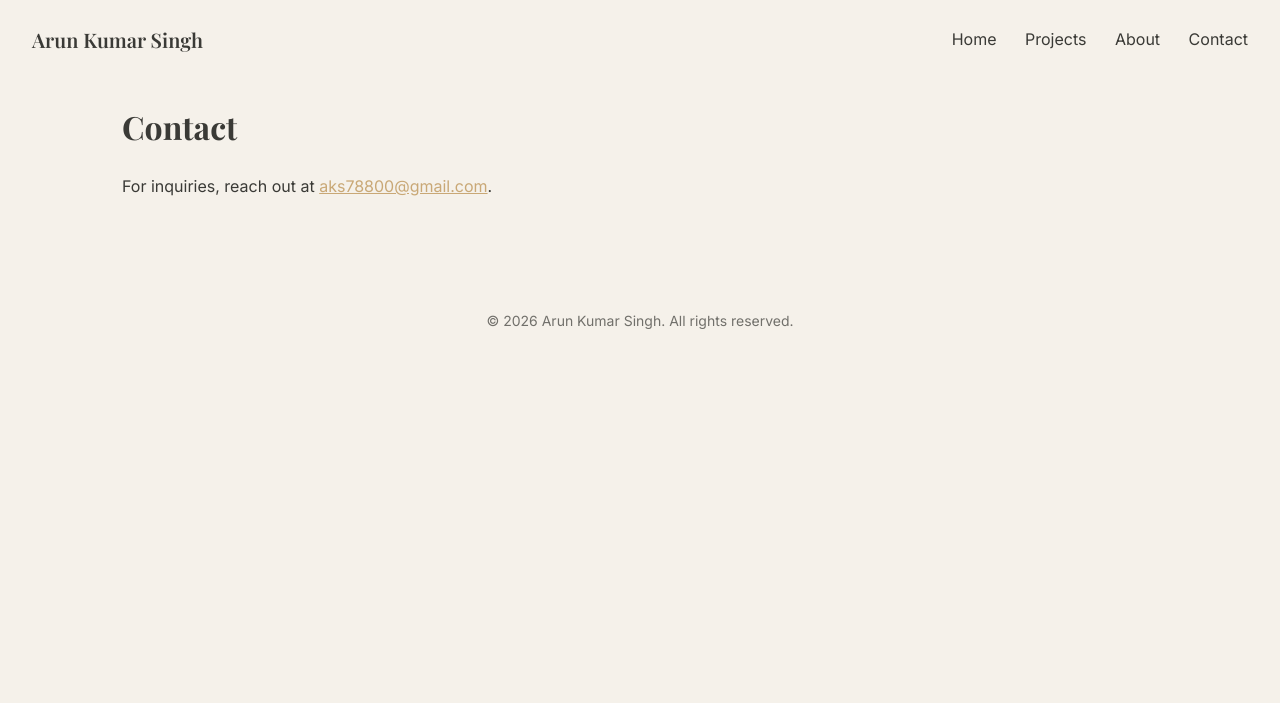
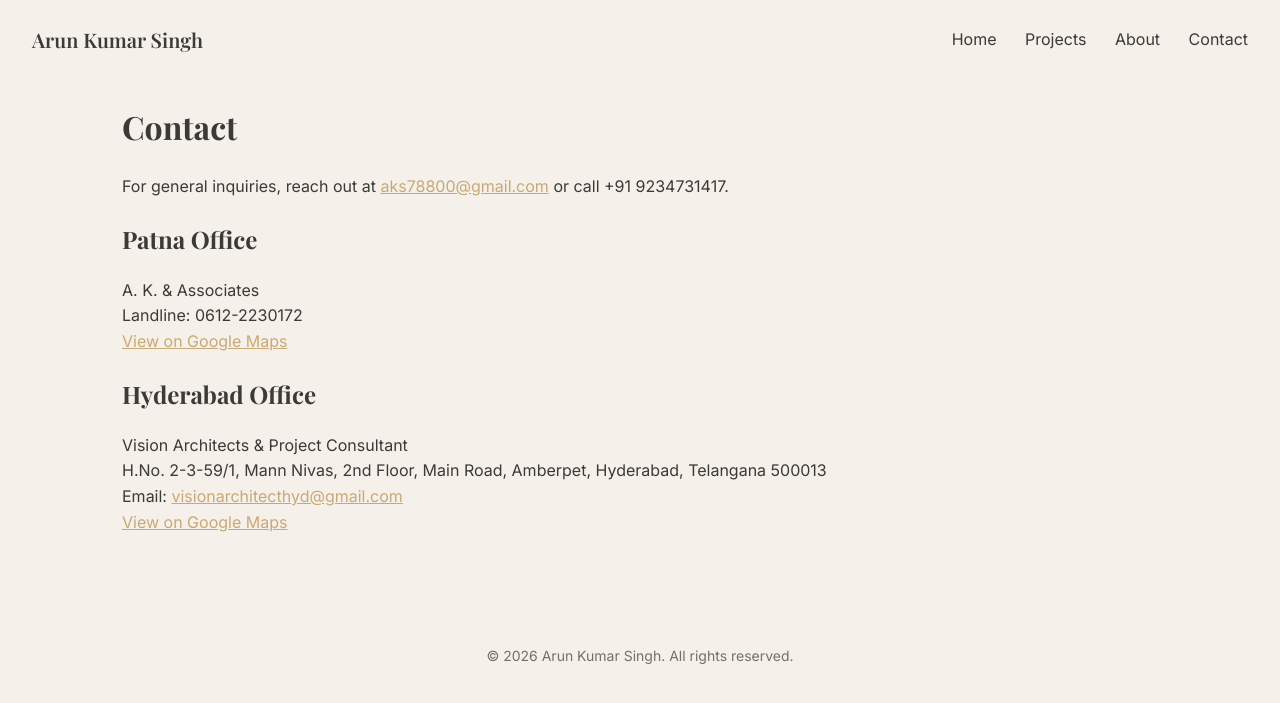
Before and after one commit to c1504ohana/arun-kumar-singh-architect, a Jekyll site: the page built from contact.md, in a window 1280 px wide. Shown: the top 703 px of the page. Built offline with Jekyll 4.4.1, drawn with Linux system fonts in a browser that asks for light colours.

Commit message:
Add second contact number to Task 8 plan

```diff
--- a/_config.yml
+++ b/_config.yml
@@ -1,5 +1,5 @@
 title: Arun Kumar Singh
-tagline: Architecture that responds to place and light
+tagline: "A. K. & Associates (Patna) · Vision Architects & Project Consultant (Hyderabad)"
 email: aks78800@gmail.com
 description: Portfolio of architect Arun Kumar Singh.
 url: ""
--- a/contact.md
+++ b/contact.md
@@ -7,6 +7,22 @@ permalink: /contact/
 <h1>Contact</h1>
 
 <p>
-For inquiries, reach out at
-<a href="mailto:aks78800@gmail.com">aks78800@gmail.com</a>.
+For general inquiries, reach out at
+<a href="mailto:aks78800@gmail.com">aks78800@gmail.com</a>
+or call +91 9234731417.
 </p>
+
+<h2>Patna Office</h2>
+<p>
+A. K. &amp; Associates<br>
+Landline: 0612-2230172<br>
+<a href="https://maps.app.goo.gl/p7oADzeHyxG3aDSG6" target="_blank" rel="noopener">View on Google Maps</a>
+</p>
+
+<h2>Hyderabad Office</h2>
+<p>
+Vision Architects &amp; Project Consultant<br>
+H.No. 2-3-59/1, Mann Nivas, 2nd Floor, Main Road, Amberpet, Hyderabad, Telangana 500013<br>
+Email: <a href="mailto:visionarchitecthyd@gmail.com">visionarchitecthyd@gmail.com</a><br>
+<a href="https://maps.app.goo.gl/KBk8zVcuf2Dx83zF7" target="_blank" rel="noopener">View on Google Maps</a>
+</p>
```
Also changed, not shown: about.md (+17 -0 lines), 3 other files.
